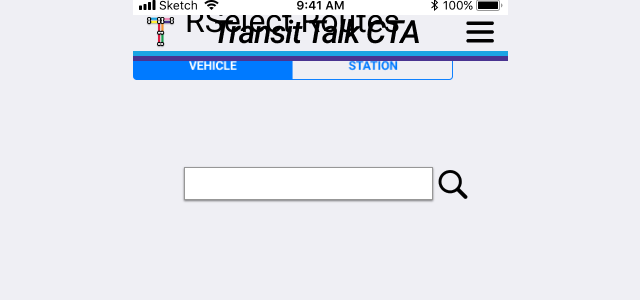
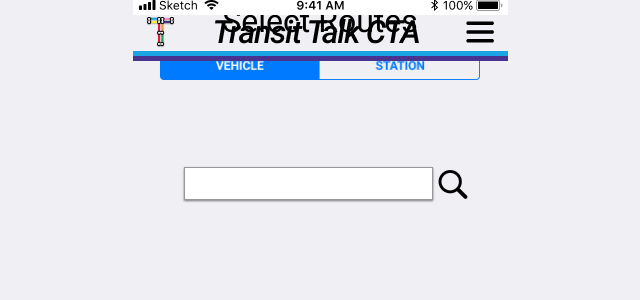
Before and after one commit to andreanthony/andreanthony.github.io, a Jekyll site: the page setpreferences.html, which Jekyll copies as it is, in a window 1280 px wide. Shown: the top 300 px of the page, without its empty margins (320-960 px from the left). Built offline with Jekyll 4.4.1, drawn with Linux system fonts in a browser that asks for light colours.

Commit message:
Update setpreferences.html

```diff
--- a/setpreferences.html
+++ b/setpreferences.html
@@ -6,10 +6,10 @@
   <title>Set Preferences</title>
 </head>
 <body style="height: 667px;">
- <header>
+ <header style="width: 375px;">
  <div id="bar"><img src="/Black.png" alt="bar" /></div>
  <div id="header"><img src="/header.png" alt="header" style="margin-top: -5px;"/></div>
- <h1>RSelect Routes</h1>
+ <h1 style="margin-left: 87.5px; width: 200px;">Select Routes</h1>
    <img src="/2-button-switch.png" alt="button-switch" style="width: 320px;"/>
  </header>
  <div class="search">
```
